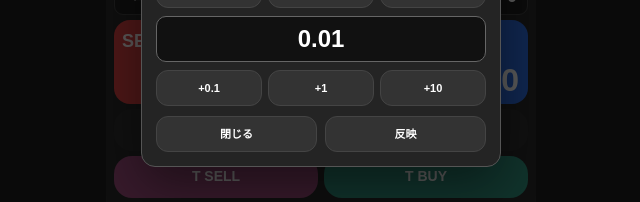
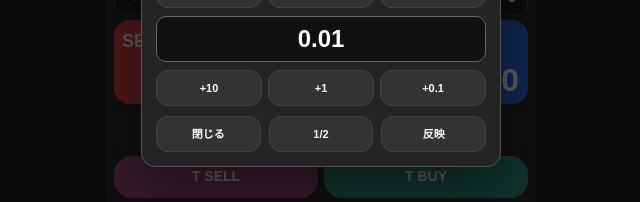
Before and after one commit to mydland777-cyber/of-panel-remote-web, a Next.js app: page / in a window 1280 px wide. Both pictures are taken after a click on the button "0.01". Shown: the part 354-556 px from the top of the page, without its empty margins (319-959 px from the left). Built offline with nearby package versions, Linux system fonts and the light colour scheme; no server answers.

Commit message:
Add T BUY T SELL active state and lot half button

```diff
--- a/app/page.tsx
+++ b/app/page.tsx
@@ -25,6 +25,8 @@ type SlotData = {
   guardOn: boolean;
   revCutOn: boolean;
   tp30On: boolean;
+  tbuyOn: boolean;
+  tsellOn: boolean;
 };
 
 type PanelData = {
@@ -63,6 +65,8 @@ type BridgeStateSlot = {
   guard_on?: boolean;
   revcut_on?: boolean;
   tp30_on?: boolean;
+  tbuy_on?: boolean;
+  tsell_on?: boolean;
 };
 
 type BridgeStateResponse = {
@@ -101,6 +105,8 @@ function createEmptyPanelData(panel: PanelKey): PanelData {
       guardOn: false,
       revCutOn: false,
       tp30On: false,
+      tbuyOn: false,
+      tsellOn: false,
     })),
   };
 }
@@ -397,6 +403,8 @@ function mapBridgeStateToPanelData(
         guardOn: false,
         revCutOn: false,
         tp30On: false,
+        tbuyOn: false,
+        tsellOn: false,
       };
     }
 
@@ -433,6 +441,8 @@ function mapBridgeStateToPanelData(
       guardOn: Boolean(item.guard_on),
       revCutOn: Boolean(item.revcut_on),
       tp30On: Boolean(item.tp30_on),
+      tbuyOn: Boolean(item.tbuy_on),
+      tsellOn: Boolean(item.tsell_on),
     };
   });
 
@@ -956,7 +966,7 @@ export default function Home() {
           >
             <ActionButton
               label="T SELL"
-              variant="tSell"
+              variant={slot.tsellOn ? "on" : "tSell"}
               disabled={slot.hasPosition}
               onClick={() => {
                 void sendPanelAction("T SELL", "T SELL");
@@ -964,7 +974,7 @@ export default function Home() {
             />
             <ActionButton
               label="T BUY"
-              variant="tBuy"
+              variant={slot.tbuyOn ? "on" : "tBuy"}
               disabled={slot.hasPosition}
               onClick={() => {
                 void sendPanelAction("T BUY", "T BUY");
@@ -1114,15 +1124,15 @@ export default function Home() {
                 marginBottom: 10,
               }}
             >
+              <MiniBottomButton label="+10" onClick={() => adjustLotEditorValue(10)} />
+              <MiniBottomButton label="+1" onClick={() => adjustLotEditorValue(1)} />
               <MiniBottomButton label="+0.1" onClick={() => adjustLotEditorValue(0.1)} />
-              <MiniBottomButton label="+1" onClick={() => adjustLotEditorValue(1)} />
-              <MiniBottomButton label="+10" onClick={() => adjustLotEditorValue(10)} />
             </div>
 
             <div
               style={{
                 display: "grid",
-                gridTemplateColumns: "1fr 1fr",
+                gridTemplateColumns: "1fr 1fr 1fr",
                 gap: 8,
               }}
             >
@@ -1130,6 +1140,14 @@ export default function Home() {
                 label="閉じる"
                 onClick={() => {
                   setLotEditorOpen(false);
+                }}
+              />
+              <MiniBottomButton
+                label="1/2"
+                onClick={() => {
+                  const current = parseLotInput(lotEditorValue) ?? parseLotInput(slot.lot) ?? 0.01;
+                  const next = normalizeLotValue(current / 2);
+                  setLotEditorValue(formatLot(next));
                 }}
               />
               <MiniBottomButton
```
